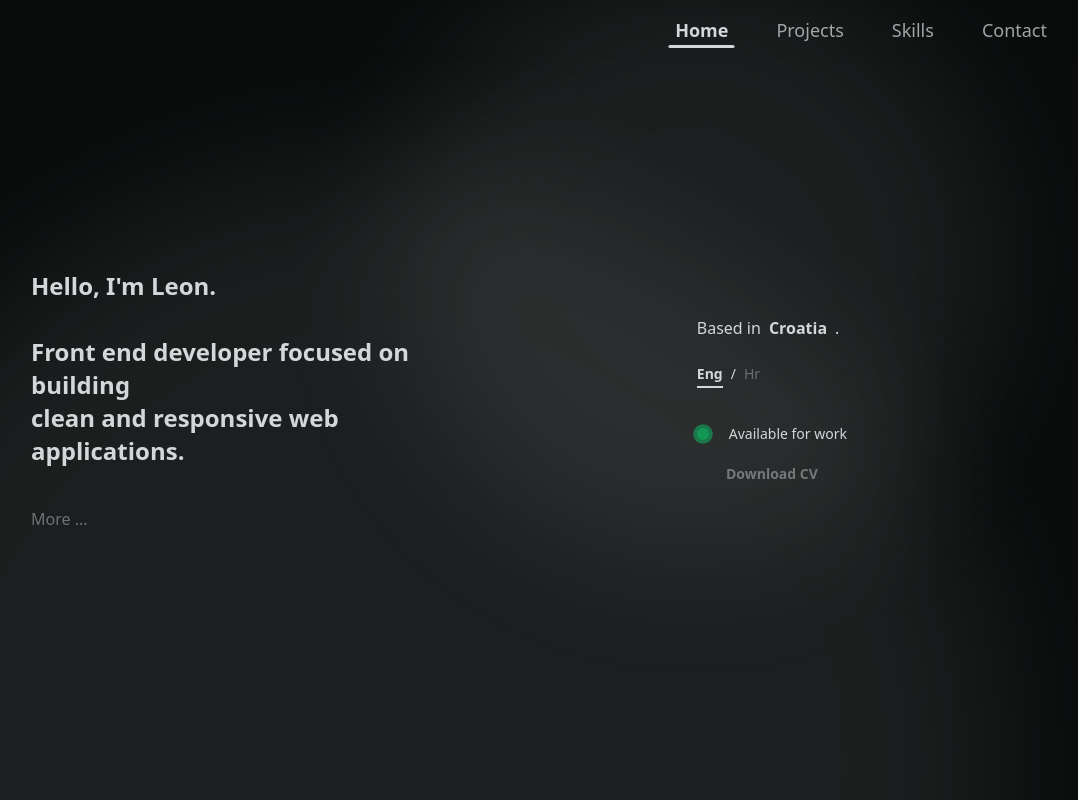
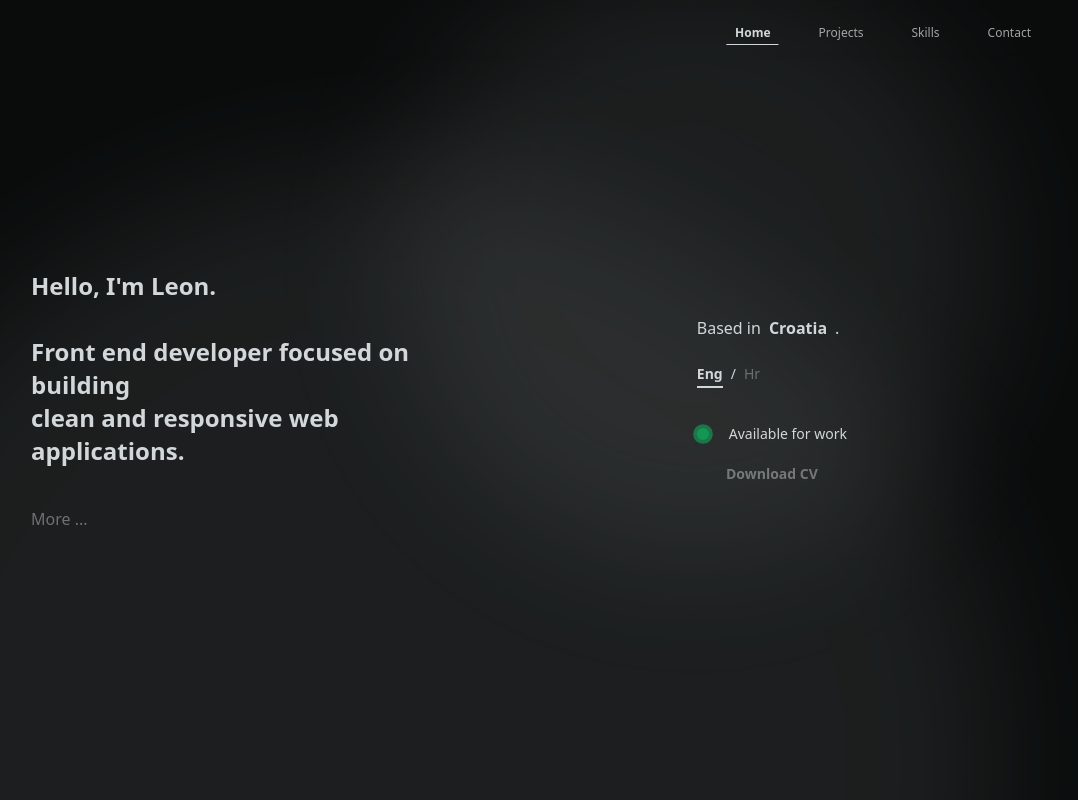
Before and after one commit to lcizmarev21/personal-portfolio, a React (Vite) app: page / in a window 1280 px wide. Shown: the top 800 px of the page, without its empty margins (201-1279 px from the left). Built offline with nearby package versions, Linux system fonts and the light colour scheme.

Commit message:
Fixed navbar a bit

```diff
--- a/src/components/layout/Navbar.tsx
+++ b/src/components/layout/Navbar.tsx
@@ -13,12 +13,12 @@ export default function Navbar() {
 
     return (
         <nav className="fixed top-0 left-0 w-full flex justify-end px-8 py-4  z-50 bg-none backdrop-blur-xs">
-            <ul className="flex flex-row gap-12 text-lg relative">
+            <ul className="flex flex-row gap-12 text-lg relative mr-4">
                 {links.map((item) => (
                     <li key={item} className="relative">
                         <a
                             href={`#${item}`}
-                            className={`opacity-75 hover:opacity-100 transition-opacity duration-300 ${
+                            className={`opacity-75 hover:opacity-100 transition-opacity duration-300 text-xs ${
                                 active === item
                                 ? " font-bold opacity-100"
                                 : " font-normal opacity-60"
@@ -31,11 +31,12 @@ export default function Navbar() {
                         {active === item && (
                             <motion.div
                                 layoutId="underline"
-                                className="absolute -bottom-1 left-0 right-0 h-0.75  bg-[#D2D7D9] rounded scale-x-125 shadow-md "
+                                className="absolute -bottom-px left-0 right-0 h-px bg-[#D2D7D9] rounded scale-x-150 backdrop-blur-sm "
                                 transition={{
                                     type: "spring",
                                     stiffness: 500,
-                                    damping: 50,
+                                    damping: 25,
+
                                 }}
                             />
                         )}
--- a/src/index.css
+++ b/src/index.css
@@ -4,6 +4,7 @@ html {
     scroll-behavior: smooth;
     scrollbar-color: white;
     scrollbar-width: thin;
+
 }
 
 /* background */
```
